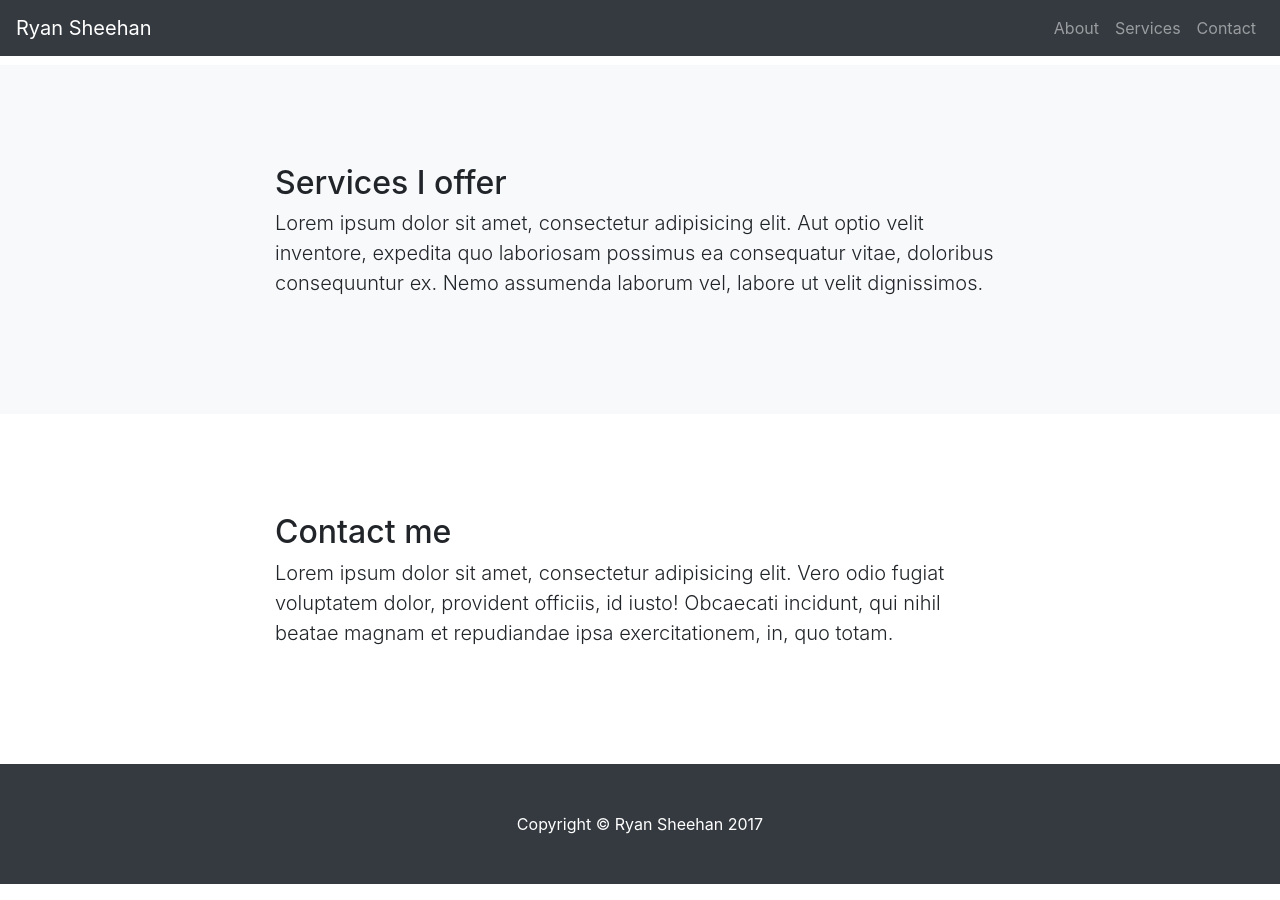
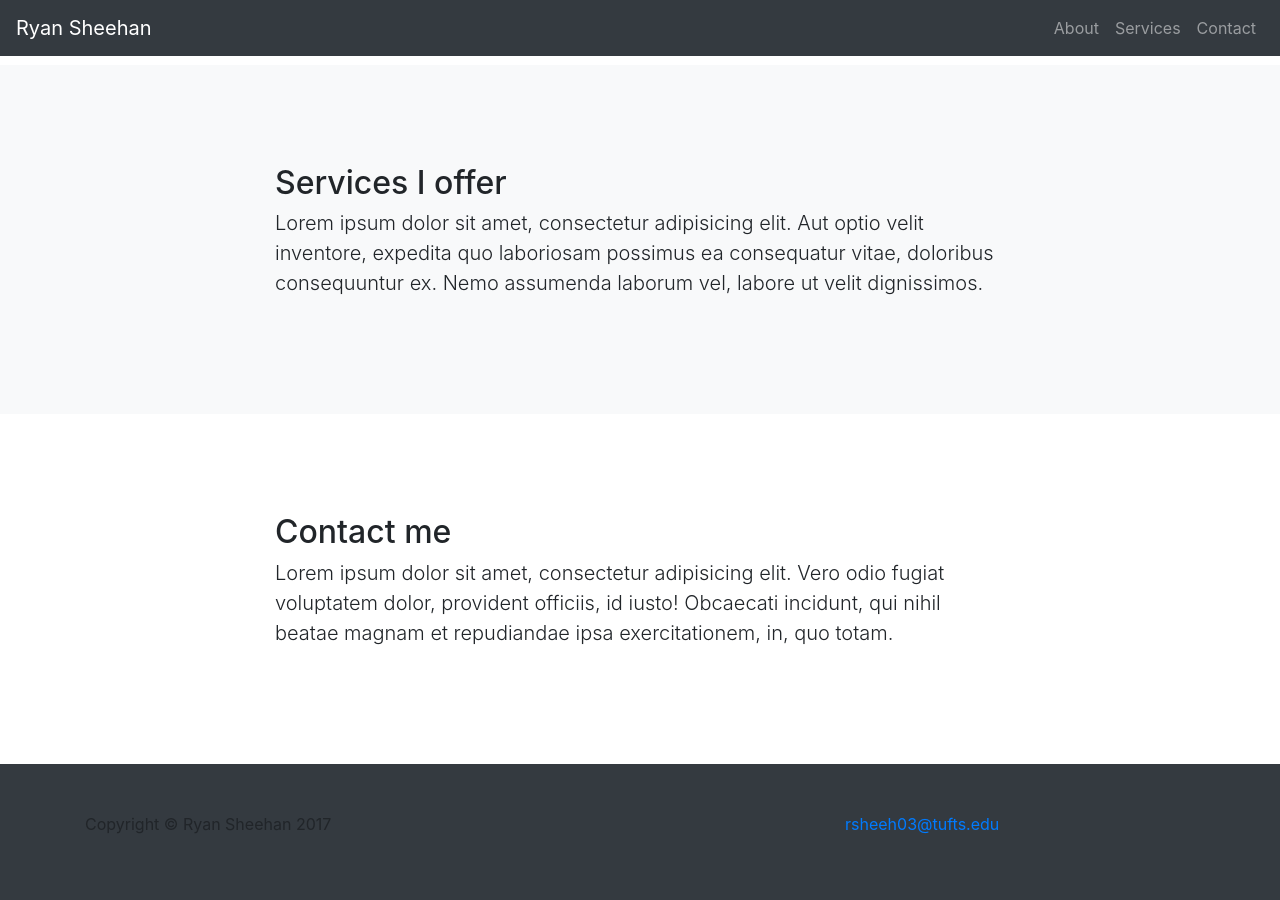
Before and after one commit to Ryan-Sheehan/Ryan-Sheehan.github.io, a Jekyll site: the page about/index.html, which Jekyll copies as it is, in a window 1280 px wide and 900 px high, scrolled down 652 px. Built offline with Jekyll 4.4.1, drawn with Linux system fonts in a browser that asks for light colours.

Commit message:
Update index.html

```diff
--- a/about/index.html
+++ b/about/index.html
@@ -90,7 +90,31 @@
     <!-- Footer -->
     <footer class="py-5 bg-dark">
         <div class="container">
-            <p class="m-0 text-center text-white">Copyright &copy; Ryan Sheehan 2017</p>
+            <div class="row">
+				      <!-- Left hand most side -->
+					<div class="col-md-4">
+					    <span class="copyright">Copyright &copy; Ryan Sheehan 2017</span>
+					</div>
+					<!-- In the middle, shows icons side by side with proper links -->
+					<div class="col-md-4">
+					    <ul class="list-inline social-buttons">
+						<li><a target="_blank" href="https://github.com/Ryan-Sheehan"><i class="fa fa-github"></i></a>
+						</li>
+						<li><a target="_blank" href="https://www.facebook.com/ryan.sheehan.39142"><i class="fa fa-facebook"></i></a>
+						</li>
+						<li><a target="_blank" href="http://www.linkedin.com"><i class="fa fa-linkedin"></i></a>
+						</li>
+					    </ul>
+					</div>
+					<!-- On the right side, linkable mailto: -->
+					<div class="col-md-4">
+					    <ul class="list-inline quicklinks">
+						<li><a href="mailto:rsheeh03@tufts.edu">rsheeh03@tufts.edu</a>
+						</li>
+					    </ul>
+					</div>
+				    </div>
+
         </div>
         <!-- /.container -->
     </footer>
```
